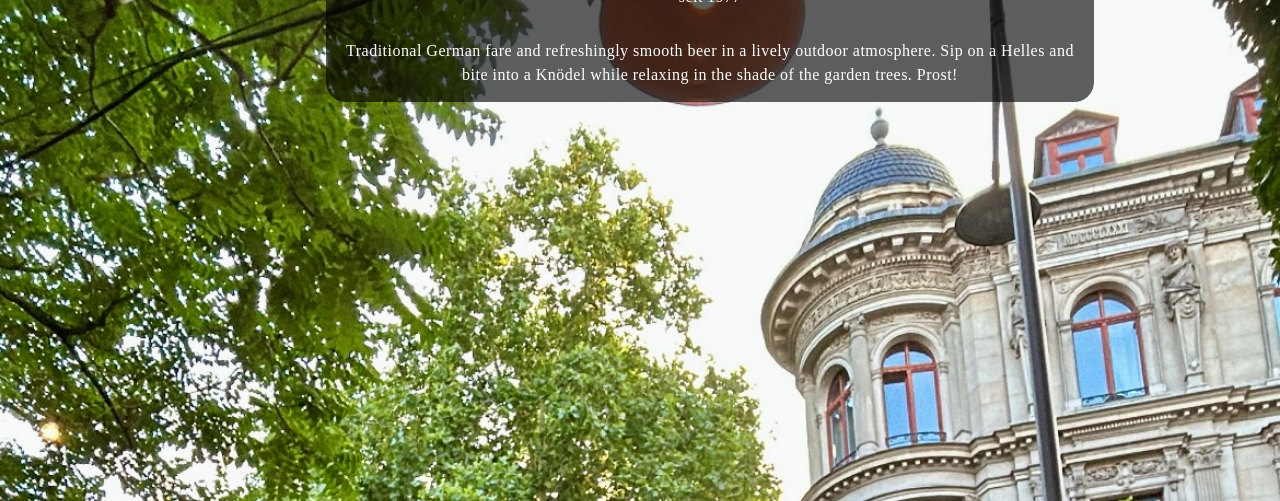
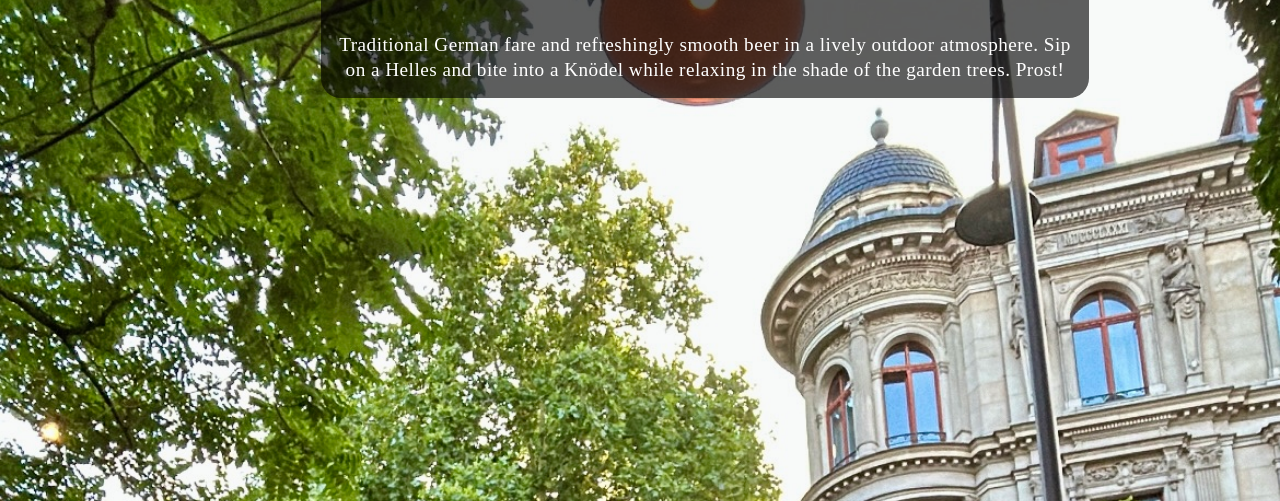
Before and after one commit to arobertson7/restaurant-page, a website built with webpack: page src/template.html in a window 1280 px wide. Shown: the part 299-800 px from the top of the page. Built offline with nearby package versions, Linux system fonts and the light colour scheme; a web font is replaced by a local one.

Commit message:
fixed some sizing errors

```diff
--- a/src/styles.css
+++ b/src/styles.css
@@ -111,13 +111,13 @@ nav button {
     justify-content: start;
     align-items: center;
     position: relative;
-    margin-top: 132px;
+    margin-top: 120px;
     gap: 30px;
-    left: 70px;
+    left: 65px;
     background-color: rgba(0, 0, 0, 0.624);
     color: white;
     width: 60%;
-    height: 40%;
+    height: auto;
 }
 
 .welcome-message-container div {
@@ -127,14 +127,15 @@ nav button {
 }
 
 .welcome-message-container h2 {
-    font-size: 2rem;
+    font-size: 2.2rem;
 }
 
 .welcome-message-container p {
     text-align: center;
-    font-size: 1rem;
+    font-size: 1.2rem;
     letter-spacing: .03rem;
-    line-height: 1.5rem;
+    line-height: 1.6rem;
+    font-weight: 200;
 }
 
 /* END HOMEPAGE */
@@ -240,7 +241,7 @@ nav button {
     display: flex;
     flex-direction: column;
     align-items: start;
-    gap: 30px;
+    gap: 25px;
 }
 
 .info-container div:first-child {
```
